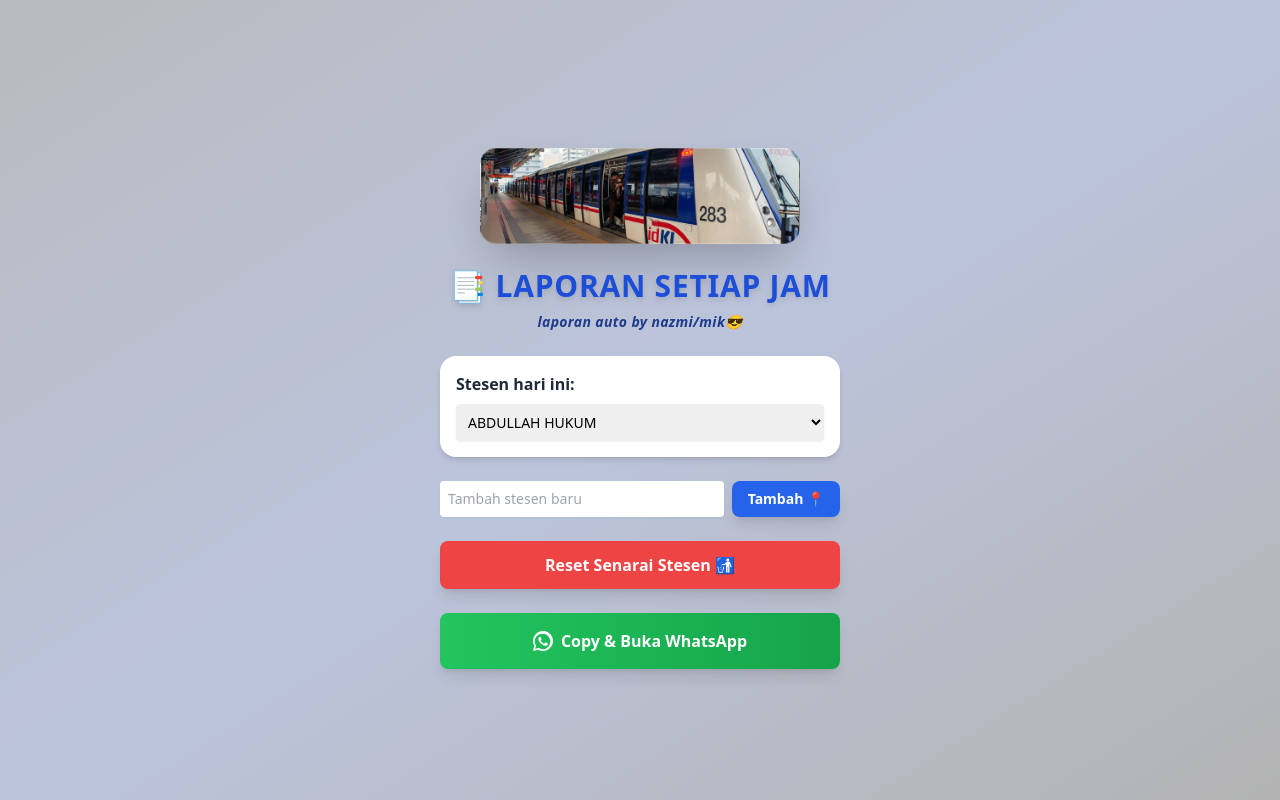
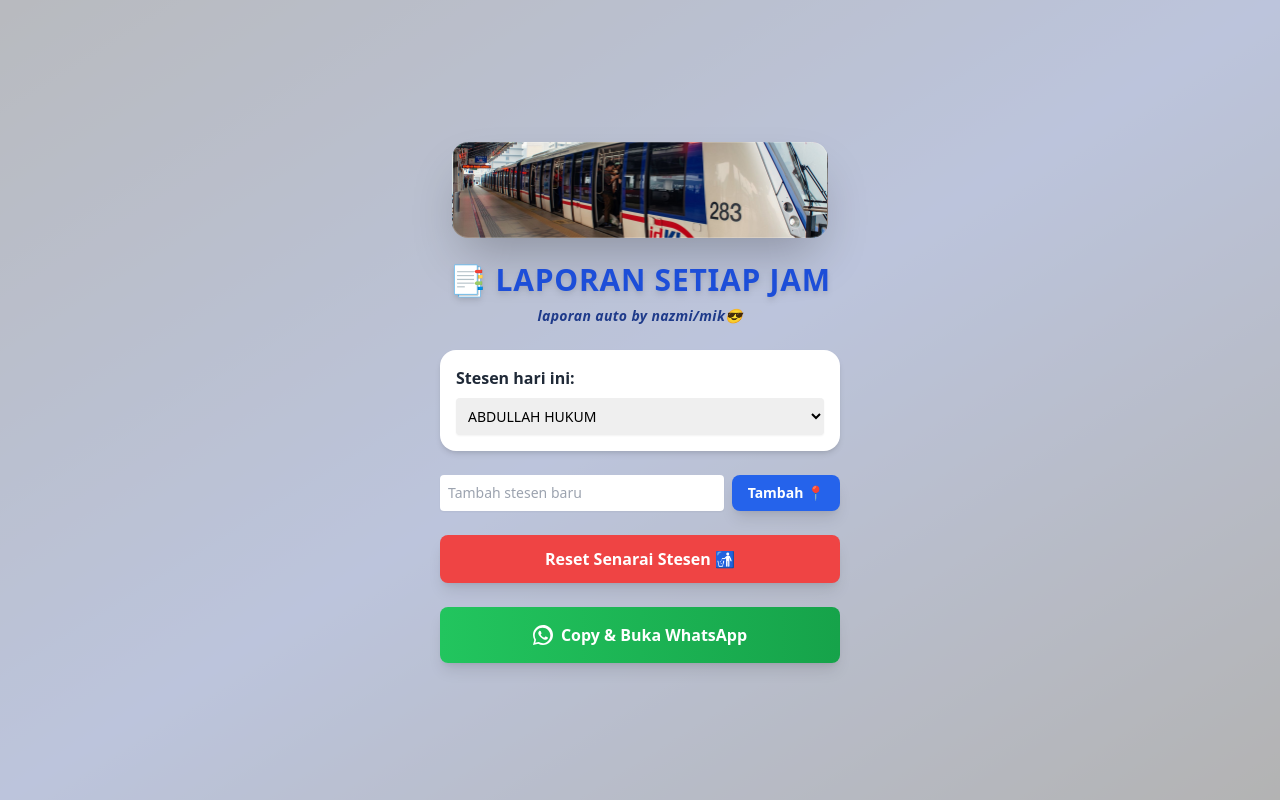
Before and after one commit to Mickeymik95/Laporan_Kerja, a plain HTML site: page index.html in a window 1280 px wide. Drawn offline with nearby package versions, Linux system fonts and the light colour scheme.

Commit message:
Update index.html

```diff
--- a/index.html
+++ b/index.html
@@ -19,7 +19,7 @@
 
 <nav class="bg-cover bg-center h-24
             rounded-2xl shadow-2xl border border-white/20
-            mx-10 mt-4"
+            mx-3 mt-1"
      style="background-image: url('DSC_0085_1.jpg');">
 </nav>
 
```
